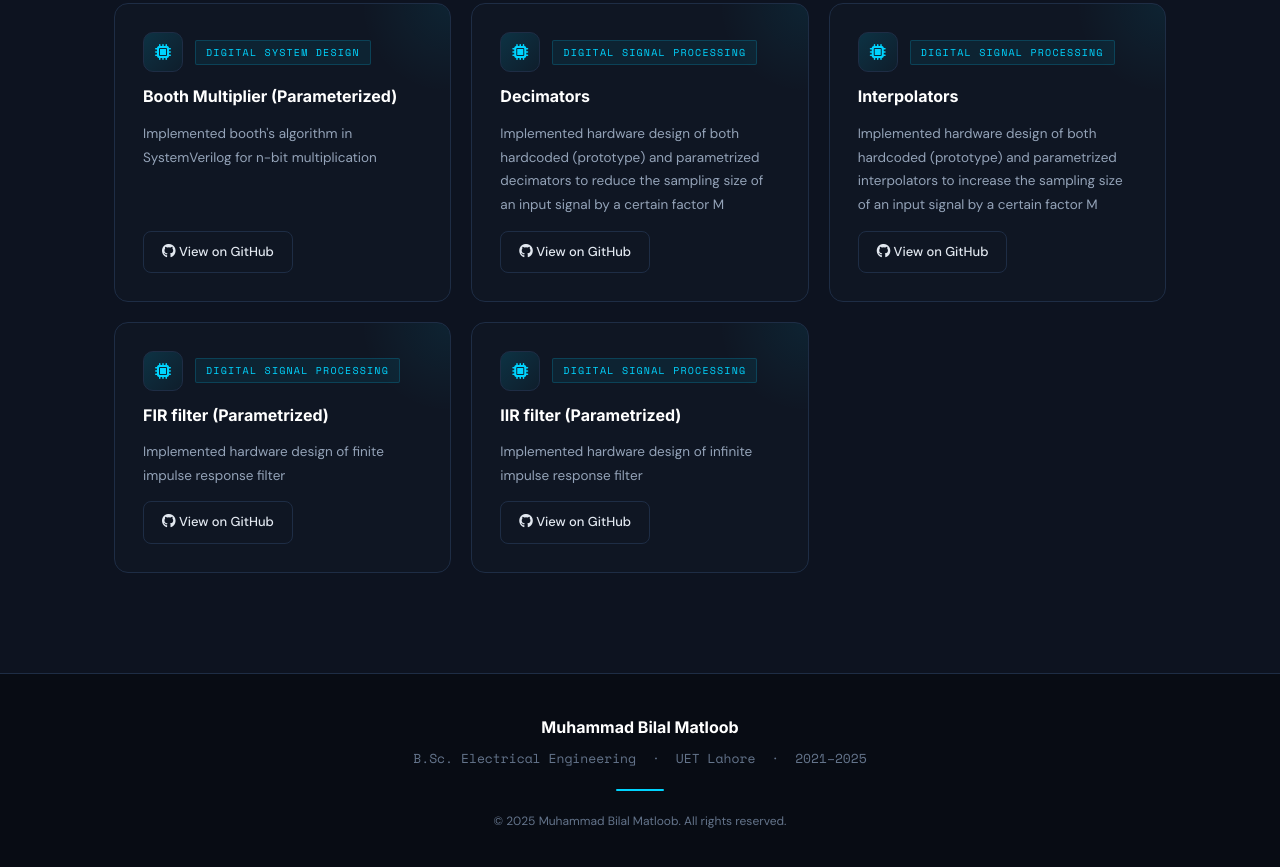
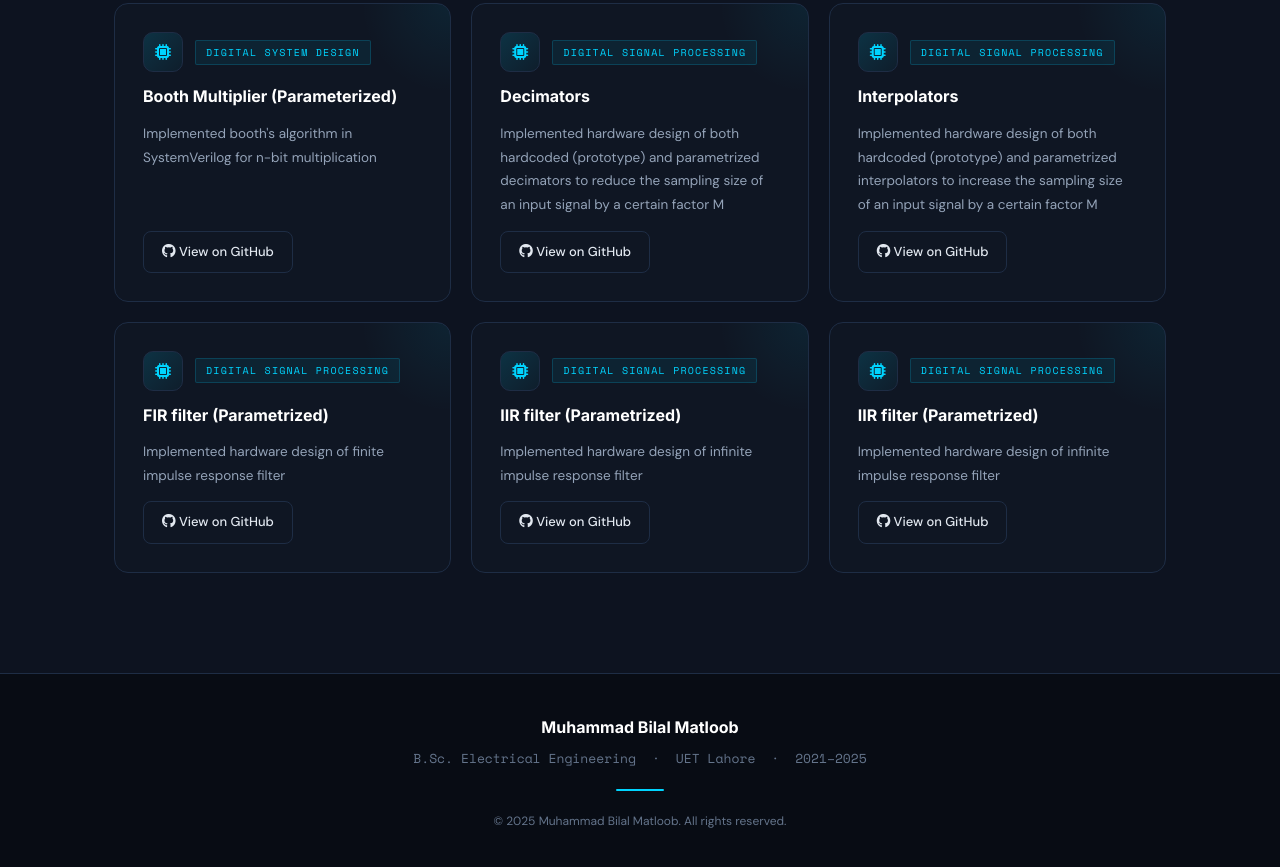
Before and after one commit to BilalMatloob/Portfolio, a plain HTML site: page index.html in a window 1280 px wide. Shown: the part 3264-4131 px from the top of the page. Drawn offline with nearby package versions, Linux system fonts and the light colour scheme.

Commit message:
index.html changed

```diff
--- a/index.html
+++ b/index.html
@@ -832,7 +832,19 @@
           <span class="ip-private-msg"><i class="fa-solid fa-lock"></i> This repository is private</span>
         </label>
       </div>
-
+<div class="ip-card reveal">
+        <div class="ip-card-header">
+          <div class="ip-card-icon"><i class="fa-solid fa-microchip"></i></div>
+          <span class="ip-card-type">Digital Signal Processing</span>
+        </div>
+        <h3 class="ip-card-title">IIR filter (Parametrized)</h3>
+        <p class="ip-card-desc">Implemented hardware design of infinite impulse response filter</p>
+        <label class="ip-card-btn ip-private-trigger">
+          <input type="checkbox" class="ip-private-check">
+          <span class="ip-btn-label"><i class="fa-brands fa-github"></i> View on GitHub</span>
+          <span class="ip-private-msg"><i class="fa-solid fa-lock"></i> This repository is private</span>
+        </label>
+      </div>
 
 
     </div>
```
